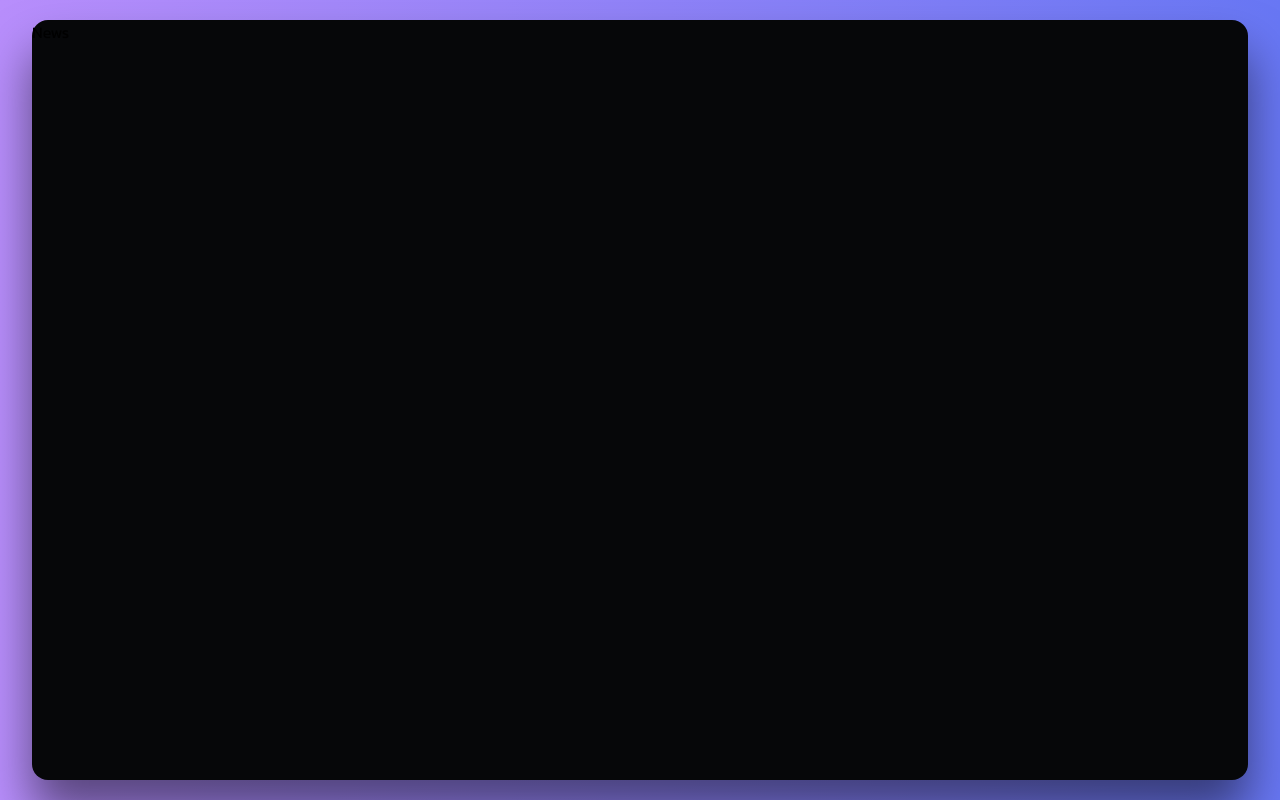
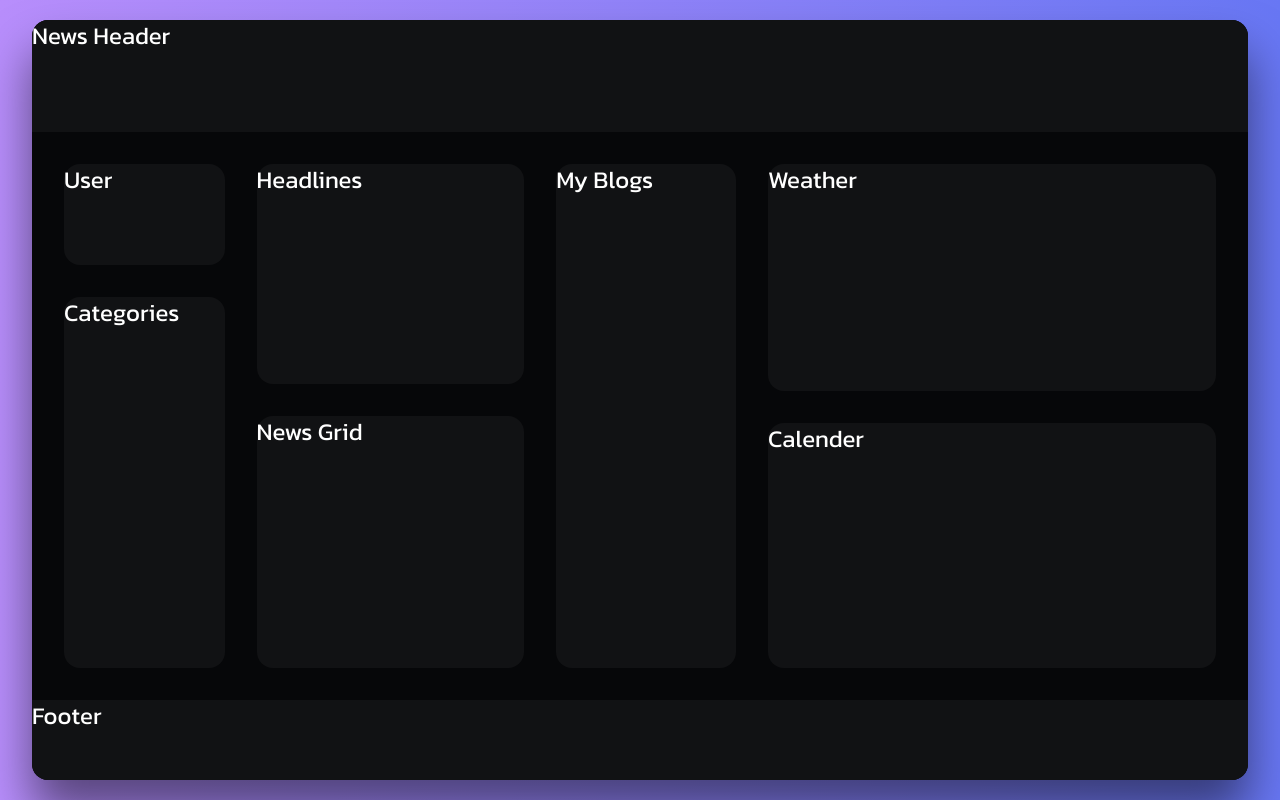
Before and after one commit to HABIBULLO77/blog-app, a Next.js app: page / in a window 1280 px wide. Built offline with nearby package versions, Linux system fonts and the light colour scheme.

Commit message:
feat:created project layout

```diff
--- /dev/null
+++ b/components/Calender.tsx
@@ -0,0 +1,11 @@
+import React from "react";
+
+const Calender = () => {
+  return (
+    <div className="w-full min-w-[28rem] h-[calc(55%-2rem)] bg-[#111214] rounded-2xl">
+      Calender
+    </div>
+  );
+};
+
+export default Calender;
--- /dev/null
+++ b/components/Footer.tsx
@@ -0,0 +1,9 @@
+import React from "react";
+
+const Footer = () => {
+  return (
+    <div className="w-full min-h-20 bg-[#111214] rounded-b-2xl">Footer</div>
+  );
+};
+
+export default Footer;
--- /dev/null
+++ b/components/Header.tsx
@@ -0,0 +1,11 @@
+import React from "react";
+
+const Header = () => {
+  return (
+    <header className="w-full min-h-28 bg-[#111214] rounded-t-[1rem]">
+      News Header
+    </header>
+  );
+};
+
+export default Header;
--- a/components/News.tsx
+++ b/components/News.tsx
@@ -1,9 +1,37 @@
-import React from 'react'
+import React from "react";
+import Weather from "./Weather";
+import Calender from "./Calender";
+import Footer from "./Footer";
+import Header from "./Header";
 
 const News = () => {
   return (
-    <div>News</div>
-  )
-}
+    <div className="text-2xl text-white w-full h-full flex flex-col justify-between gap-8">
+      <Header />
+      <div className="flex gap-8 h-[calc(100%-16rem)] px-[2rem]">
+        <div className="w-72 h-full flex flex-col gap-8">
+          <div className="w-full h-[20%] bg-[#111214] rounded-[1rem]">User</div>
+          <nav className="w-full h-[calc(80%-2rem)] bg-[#111214] rounded-[1rem]">
+            Categories
+          </nav>
+        </div>
+        <div className=" w-[clamp(30rem,43cqi,40%)] h-full rounded-2xl">
+          <div className="w-full h-[calc(50%-2rem)] bg-[#111214] rounded-2xl mb-8">
+            Headlines
+          </div>
+          <div className="w-full h-1/2 bg-[#111214] rounded-2xl">News Grid</div>
+        </div>
+        <div className="w-[clamp(20rem,27cqi,28%)] h-full bg-[#111214] rounded-2xl">
+          My Blogs
+        </div>
+        <div className="flex-1 flex flex-col gap-y-8">
+          <Weather />
+          <Calender />
+        </div>
+      </div>
+      <Footer />
+    </div>
+  );
+};
 
-export default News
+export default News;
--- /dev/null
+++ b/components/Weather.tsx
@@ -0,0 +1,9 @@
+import React from "react";
+
+const Weather = () => {
+  return (
+    <div className="w-full min-w-[28rem] h-[45%] bg-[#111214] rounded-2xl">Weather</div>
+  );
+};
+
+export default Weather;
--- a/styles/globals.css
+++ b/styles/globals.css
@@ -8,11 +8,7 @@
 
 
 
-body {
-  color: var(--foreground);
-  background: var(--background);
-  font-family: Arial, Helvetica, sans-serif;
-}
+
 
 @layer base {
   * {
```
